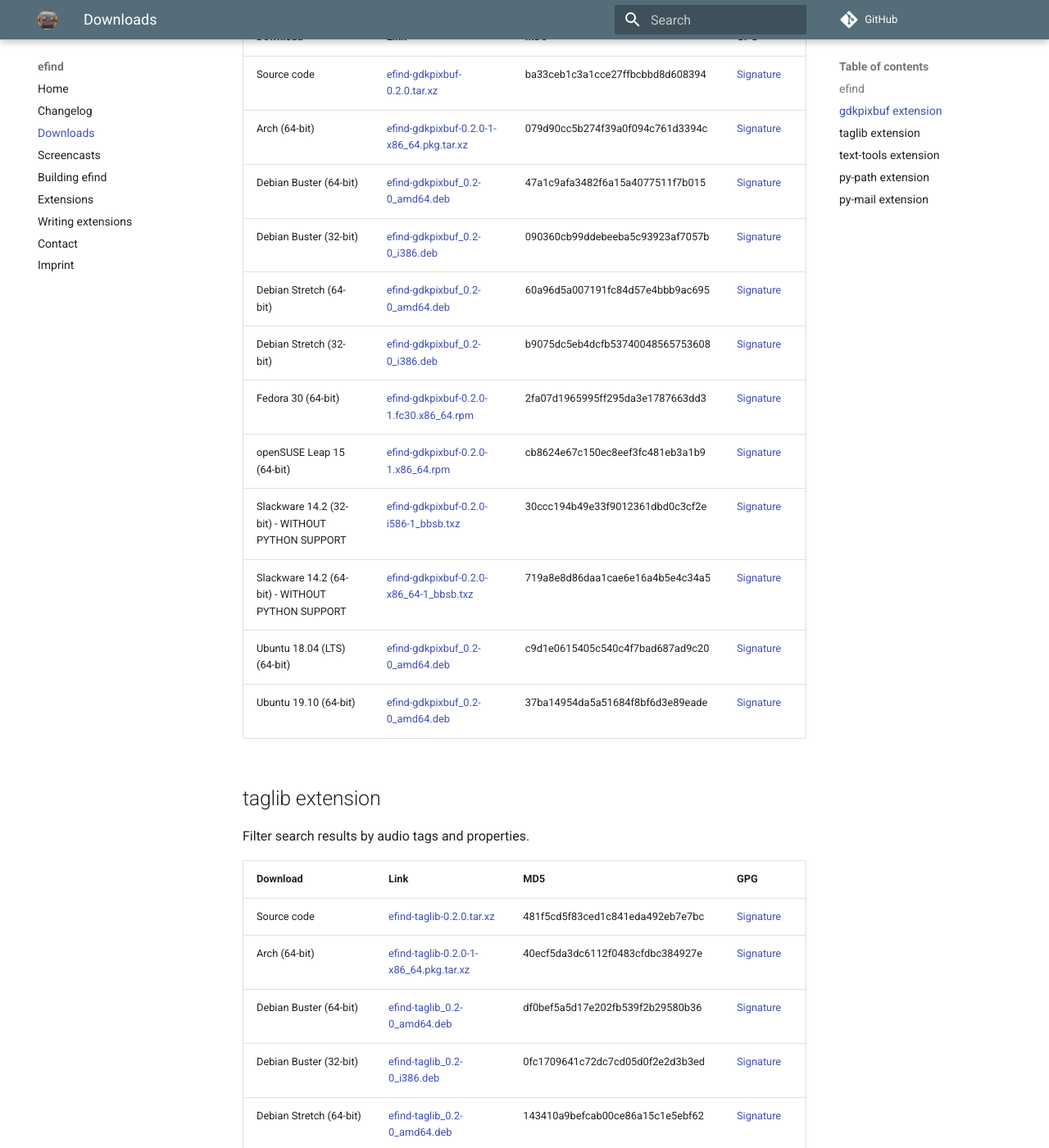
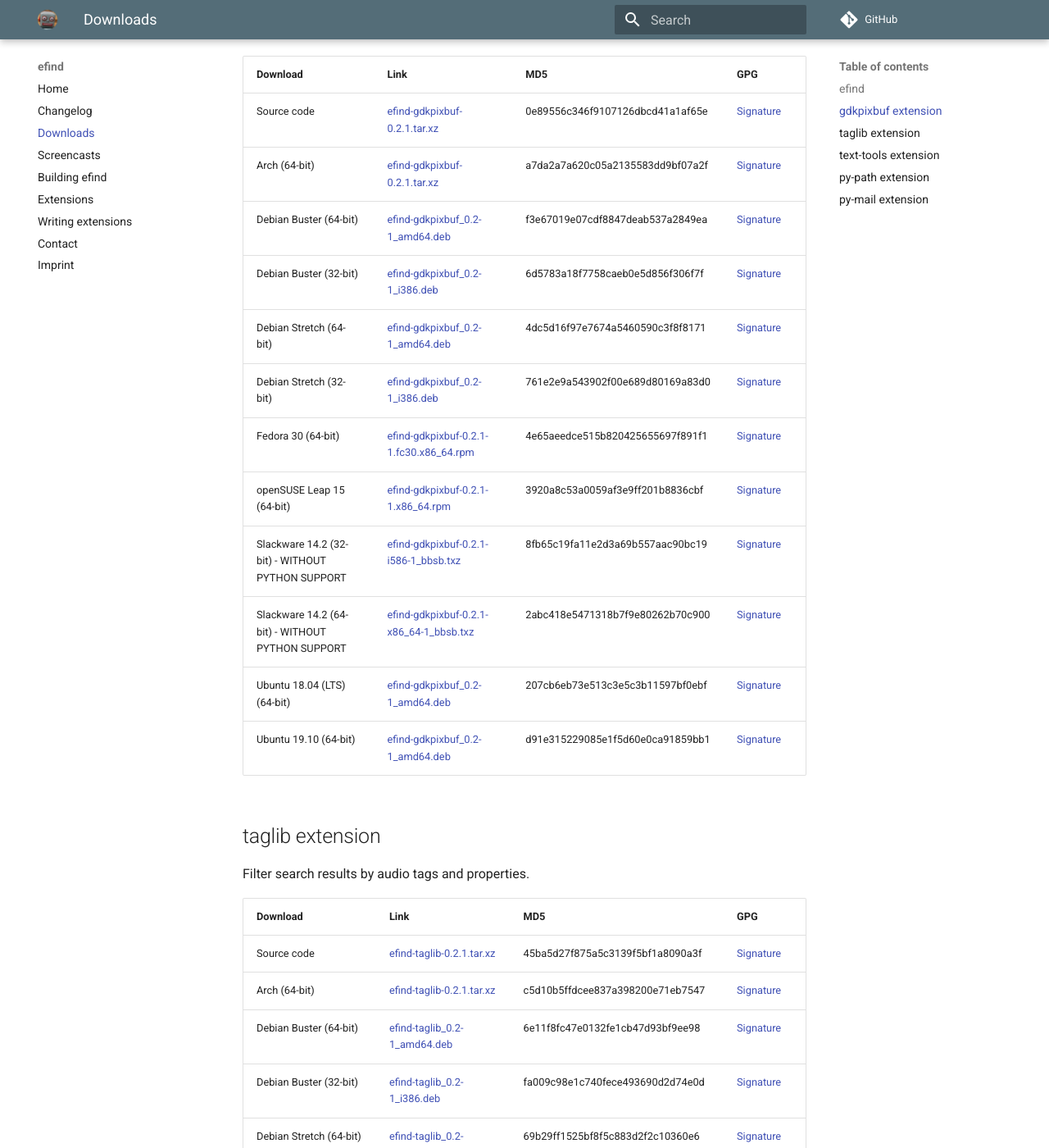
Before and after one commit to 20centaurifux/efind-website, an MkDocs documentation site: the page built from docs/downloads.md, in a window 1280 px wide and 1400 px high, scrolled down 1265 px. Shown: the whole window at 82% size. Built offline with MkDocs 1.6.1 and Material for MkDocs 9.7.7, drawn with Linux system fonts in a browser that asks for light colours; comment, search, counter and statistics services are not loaded; some of the changed text lies outside the part shown.

Commit message:
taglib & gdkpixbuf extensions v0.2.1

```diff
--- a/docs/downloads.md
+++ b/docs/downloads.md
@@ -25,18 +26,18 @@
 
 | Download | Link | MD5 | GPG |
 | :------- | :--- | :-- | :-- |
-Source code|[efind-gdkpixbuf-0.2.0.tar.xz](downloads/source/efind-gdkpixbuf-0.2.0.tar.xz)|ba33ceb1c3a1cce27ffbcbbd8d608394|[Signature](downloads/source/efind-gdkpixbuf-0.2.0.tar.xz.asc)
-Arch (64-bit)|[efind-gdkpixbuf-0.2.0-1-x86_64.pkg.tar.xz](downloads/arch/efind-gdkpixbuf-0.2.0-1-x86_64.pkg.tar.xz)|079d90cc5b274f39a0f094c761d3394c|[Signature](downloads/arch/efind-gdkpixbuf-0.2.0-1-x86_64.pkg.tar.xz.asc)
-Debian Buster (64-bit)|[efind-gdkpixbuf_0.2-0_amd64.deb](downloads/debian-10/efind-gdkpixbuf_0.2-0_amd64.deb)|47a1c9afa3482f6a15a4077511f7b015|[Signature](downloads/debian-10/efind-gdkpixbuf_0.2-0_amd64.deb.asc)
-Debian Buster (32-bit)|[efind-gdkpixbuf_0.2-0_i386.deb](downloads/debian-10/efind-gdkpixbuf_0.2-0_i386.deb)|090360cb99ddebeeba5c93923af7057b|[Signature](downloads/debian-10/efind-gdkpixbuf_0.2-0_i386.deb.asc)
-Debian Stretch (64-bit)|[efind-gdkpixbuf_0.2-0_amd64.deb](downloads/debian-9/efind-gdkpixbuf_0.2-0_amd64.deb)|60a96d5a007191fc84d57e4bbb9ac695|[Signature](downloads/debian-9/efind-gdkpixbuf_0.2-0_amd64.deb.asc)
-Debian Stretch (32-bit)|[efind-gdkpixbuf_0.2-0_i386.deb](downloads/debian-9/efind-gdkpixbuf_0.2-0_i386.deb)|b9075dc5eb4dcfb53740048565753608|[Signature](downloads/debian-9/efind-gdkpixbuf_0.2-0_i386.deb.asc)
-Fedora 30 (64-bit)|[efind-gdkpixbuf-0.2.0-1.fc30.x86_64.rpm](downloads/fedora-30/efind-gdkpixbuf-0.2.0-1.fc30.x86_64.rpm)|2fa07d1965995ff295da3e1787663dd3|[Signature](downloads/fedora-30/efind-gdkpixbuf-0.2.0-1.fc30.x86_64.rpm.asc)
-openSUSE Leap 15 (64-bit)|[efind-gdkpixbuf-0.2.0-1.x86_64.rpm](downloads/opensuse-leap/efind-gdkpixbuf-0.2.0-1.x86_64.rpm)|cb8624e67c150ec8eef3fc481eb3a1b9|[Signature](downloads/opensuse-leap/efind-gdkpixbuf-0.2.0-1.x86_64.rpm.asc)
-Slackware 14.2 (32-bit) - WITHOUT PYTHON SUPPORT|[efind-gdkpixbuf-0.2.0-i586-1_bbsb.txz](downloads/slackware-14.2/efind-gdkpixbuf-0.2.0-i586-1_bbsb.txz)|30ccc194b49e33f9012361dbd0c3cf2e|[Signature](downloads/slackware-14.2/efind-gdkpixbuf-0.2.0-i586-1_bbsb.txz.asc)
-Slackware 14.2 (64-bit) - WITHOUT PYTHON SUPPORT|[efind-gdkpixbuf-0.2.0-x86_64-1_bbsb.txz](downloads/slackware-14.2/efind-gdkpixbuf-0.2.0-x86_64-1_bbsb.txz)|719a8e8d86daa1cae6e16a4b5e4c34a5|[Signature](downloads/slackware-14.2/efind-gdkpixbuf-0.2.0-x86_64-1_bbsb.txz.asc)
-Ubuntu 18.04 (LTS) (64-bit)|[efind-gdkpixbuf_0.2-0_amd64.deb](downloads/ubuntu-18.04/efind-gdkpixbuf_0.2-0_amd64.deb)|c9d1e0615405c540c4f7bad687ad9c20|[Signature](downloads/ubuntu-18.04/efind-gdkpixbuf_0.2-0_amd64.deb.asc)
-Ubuntu 19.10 (64-bit)|[efind-gdkpixbuf_0.2-0_amd64.deb](downloads/ubuntu-19.10/efind-gdkpixbuf_0.2-0_amd64.deb)|37ba14954da5a51684f8bf6d3e89eade|[Signature](downloads/ubuntu-19.10/efind-gdkpixbuf_0.2-0_amd64.deb.asc)
+Source code|[efind-gdkpixbuf-0.2.1.tar.xz](downloads/source/efind-gdkpixbuf-0.2.1.tar.xz)|0e89556c346f9107126dbcd41a1af65e|[Signature](downloads/source/efind-gdkpixbuf-0.2.1.tar.xz.asc)
+Arch (64-bit)|[efind-gdkpixbuf-0.2.1.tar.xz](downloads/arch/efind-gdkpixbuf-0.2.1.tar.xz)|a7da2a7a620c05a2135583dd9bf07a2f|[Signature](downloads/arch/efind-gdkpixbuf-0.2.1.tar.xz.asc)
+Debian Buster (64-bit)|[efind-gdkpixbuf_0.2-1_amd64.deb](downloads/debian-10/efind-gdkpixbuf_0.2-1_amd64.deb)|f3e67019e07cdf8847deab537a2849ea|[Signature](downloads/debian-10/efind-gdkpixbuf_0.2-1_amd64.deb.asc)
+Debian Buster (32-bit)|[efind-gdkpixbuf_0.2-1_i386.deb](downloads/debian-10/efind-gdkpixbuf_0.2-1_i386.deb)|6d5783a18f7758caeb0e5d856f306f7f|[Signature](downloads/debian-10/efind-gdkpixbuf_0.2-1_i386.deb.asc)
+Debian Stretch (64-bit)|[efind-gdkpixbuf_0.2-1_amd64.deb](downloads/debian-9/efind-gdkpixbuf_0.2-1_amd64.deb)|4dc5d16f97e7674a5460590c3f8f8171|[Signature](downloads/debian-9/efind-gdkpixbuf_0.2-1_amd64.deb.asc)
+Debian Stretch (32-bit)|[efind-gdkpixbuf_0.2-1_i386.deb](downloads/debian-9/efind-gdkpixbuf_0.2-1_i386.deb)|761e2e9a543902f00e689d80169a83d0|[Signature](downloads/debian-9/efind-gdkpixbuf_0.2-1_i386.deb.asc)
+Fedora 30 (64-bit)|[efind-gdkpixbuf-0.2.1-1.fc30.x86_64.rpm](downloads/fedora-30/efind-gdkpixbuf-0.2.1-1.fc30.x86_64.rpm)|4e65aeedce515b820425655697f891f1|[Signature](downloads/fedora-30/efind-gdkpixbuf-0.2.1-1.fc30.x86_64.rpm.asc)
+openSUSE Leap 15 (64-bit)|[efind-gdkpixbuf-0.2.1-1.x86_64.rpm](downloads/opensuse-leap/efind-gdkpixbuf-0.2.1-1.x86_64.rpm)|3920a8c53a0059af3e9ff201b8836cbf|[Signature](downloads/opensuse-leap/efind-gdkpixbuf-0.2.1-1.x86_64.rpm.asc)
+Slackware 14.2 (32-bit) - WITHOUT PYTHON SUPPORT|[efind-gdkpixbuf-0.2.1-i586-1_bbsb.txz](downloads/slackware-14.2/efind-gdkpixbuf-0.2.1-i586-1_bbsb.txz)|8fb65c19fa11e2d3a69b557aac90bc19|[Signature](downloads/slackware-14.2/efind-gdkpixbuf-0.2.1-i586-1_bbsb.txz.asc)
+Slackware 14.2 (64-bit) - WITHOUT PYTHON SUPPORT|[efind-gdkpixbuf-0.2.1-x86_64-1_bbsb.txz](downloads/slackware-14.2/efind-gdkpixbuf-0.2.1-x86_64-1_bbsb.txz)|2abc418e5471318b7f9e80262b70c900|[Signature](downloads/slackware-14.2/efind-gdkpixbuf-0.2.1-x86_64-1_bbsb.txz.asc)
+Ubuntu 18.04 (LTS) (64-bit)|[efind-gdkpixbuf_0.2-1_amd64.deb](downloads/ubuntu-18.04/efind-gdkpixbuf_0.2-1_amd64.deb)|207cb6eb73e513c3e5c3b11597bf0ebf|[Signature](downloads/ubuntu-18.04/efind-gdkpixbuf_0.2-1_amd64.deb.asc)
+Ubuntu 19.10 (64-bit)|[efind-gdkpixbuf_0.2-1_amd64.deb](downloads/ubuntu-19.10/efind-gdkpixbuf_0.2-1_amd64.deb)|d91e315229085e1f5d60e0ca91859bb1|[Signature](downloads/ubuntu-19.10/efind-gdkpixbuf_0.2-1_amd64.deb.asc)
 
 ##taglib extension
 
@@ -44,18 +45,18 @@
 
 | Download | Link | MD5 | GPG |
 | :------- | :--- | :-- | :-- |
-Source code|[efind-taglib-0.2.0.tar.xz](downloads/source/efind-taglib-0.2.0.tar.xz)|481f5cd5f83ced1c841eda492eb7e7bc|[Signature](downloads/source/efind-taglib-0.2.0.tar.xz.asc)
-Arch (64-bit)|[efind-taglib-0.2.0-1-x86_64.pkg.tar.xz](downloads/arch/efind-taglib-0.2.0-1-x86_64.pkg.tar.xz)|40ecf5da3dc6112f0483cfdbc384927e|[Signature](downloads/arch/efind-taglib-0.2.0-1-x86_64.pkg.tar.xz.asc)
-Debian Buster (64-bit)|[efind-taglib_0.2-0_amd64.deb](downloads/debian-10/efind-taglib_0.2-0_amd64.deb)|df0bef5a5d17e202fb539f2b29580b36|[Signature](downloads/debian-10/efind-taglib_0.2-0_amd64.deb.asc)
-Debian Buster (32-bit)|[efind-taglib_0.2-0_i386.deb](downloads/debian-10/efind-taglib_0.2-0_i386.deb)|0fc1709641c72dc7cd05d0f2e2d3b3ed|[Signature](downloads/debian-10/efind-taglib_0.2-0_i386.deb.asc)
-Debian Stretch (64-bit)|[efind-taglib_0.2-0_amd64.deb](downloads/debian-9/efind-taglib_0.2-0_amd64.deb)|143410a9befcab00ce86a15c1e5ebf62|[Signature](downloads/debian-9/efind-taglib_0.2-0_amd64.deb.asc)
-Debian Stretch (32-bit)|[efind-taglib_0.2-0_i386.deb](downloads/debian-9/efind-taglib_0.2-0_i386.deb)|8a911cd7b3b7e3bf728ca3be10825fe4|[Signature](downloads/debian-9/efind-taglib_0.2-0_i386.deb.asc)
-Fedora 30 (64-bit)|[efind-taglib-0.2.0-1.fc30.x86_64.rpm](downloads/fedora-30/efind-taglib-0.2.0-1.fc30.x86_64.rpm)|77a2c03b752751a673ad6c9b61b1b77c|[Signature](downloads/fedora-30/efind-taglib-0.2.0-1.fc30.x86_64.rpm.asc)
-openSUSE Leap 15 (64-bit)|[efind-taglib-0.2.0-1.x86_64.rpm](downloads/opensuse-leap/efind-taglib-0.2.0-1.x86_64.rpm)|822587b912d7b24801c487e6a69f11bd|[Signature](downloads/opensuse-leap/efind-taglib-0.2.0-1.x86_64.rpm.asc)
-Slackware 14.2 (32-bit) - WITHOUT PYTHON SUPPORT|[efind-taglib-0.2.0-i586-1_bbsb.txz](downloads/slackware-14.2/efind-taglib-0.2.0-i586-1_bbsb.txz)|731ac8ac352979d77139b86267b7d136|[Signature](downloads/slackware-14.2/efind-taglib-0.2.0-i586-1_bbsb.txz.asc)
-Slackware 14.2 (64-bit) - WITHOUT PYTHON SUPPORT|[efind-taglib-0.2.0-x86_64-1_bbsb.txz](downloads/slackware-14.2/efind-taglib-0.2.0-x86_64-1_bbsb.txz)|adcc77fc10a4eef46a1f83863bb0a868|[Signature](downloads/slackware-14.2/efind-taglib-0.2.0-x86_64-1_bbsb.txz.asc)
-Ubuntu 18.04 (LTS) (64-bit)|[efind-taglib_0.2-0_amd64.deb](downloads/ubuntu-18.04/efind-taglib_0.2-0_amd64.deb)|59a93bd186c17f81415bf68bc57e41cd|[Signature](downloads/ubuntu-18.04/efind-taglib_0.2-0_amd64.deb.asc)
-Ubuntu 19.10 (64-bit)|[efind-taglib_0.2-0_amd64.deb](downloads/ubuntu-19.10/efind-taglib_0.2-0_amd64.deb)|2cba105b08c478dc5820d18c0920f159|[Signature](downloads/ubuntu-19.10/efind-taglib_0.2-0_amd64.deb.asc)
+Source code|[efind-taglib-0.2.1.tar.xz](downloads/source/efind-taglib-0.2.1.tar.xz)|45ba5d27f875a5c3139f5bf1a8090a3f|[Signature](downloads/source/efind-taglib-0.2.1.tar.xz.asc)
+Arch (64-bit)|[efind-taglib-0.2.1.tar.xz](downloads/arch/efind-taglib-0.2.1.tar.xz)|c5d10b5ffdcee837a398200e71eb7547|[Signature](downloads/arch/efind-taglib-0.2.1.tar.xz.asc)
+Debian Buster (64-bit)|[efind-taglib_0.2-1_amd64.deb](downloads/debian-10/efind-taglib_0.2-1_amd64.deb)|6e11f8fc47e0132fe1cb47d93bf9ee98|[Signature](downloads/debian-10/efind-taglib_0.2-1_amd64.deb.asc)
+Debian Buster (32-bit)|[efind-taglib_0.2-1_i386.deb](downloads/debian-10/efind-taglib_0.2-1_i386.deb)|fa009c98e1c740fece493690d2d74e0d|[Signature](downloads/debian-10/efind-taglib_0.2-1_i386.deb.asc)
+Debian Stretch (64-bit)|[efind-taglib_0.2-1_amd64.deb](downloads/debian-9/efind-taglib_0.2-1_amd64.deb)|69b29ff1525bf8f5c883d2f2c10360e6|[Signature](downloads/debian-9/efind-taglib_0.2-1_amd64.deb.asc)
+Debian Stretch (32-bit)|[efind-taglib_0.2-1_i386.deb](downloads/debian-9/efind-taglib_0.2-1_i386.deb)|134b80ca1523b72aada3abbc340f11ec|[Signature](downloads/debian-9/efind-taglib_0.2-1_i386.deb.asc)
+Fedora 30 (64-bit)|[efind-taglib-0.2.1-1.fc30.x86_64.rpm](downloads/fedora-30/efind-taglib-0.2.1-1.fc30.x86_64.rpm)|e86673fb8a147124137b4f66cdcc6c9b|[Signature](downloads/fedora-30/efind-taglib-0.2.1-1.fc30.x86_64.rpm.asc)
+openSUSE Leap 15 (64-bit)|[efind-taglib-0.2.1-1.x86_64.rpm](downloads/opensuse-leap/efind-taglib-0.2.1-1.x86_64.rpm)|5152b348d781ff52f4851fd78a45a66b|[Signature](downloads/opensuse-leap/efind-taglib-0.2.1-1.x86_64.rpm.asc)
+Slackware 14.2 (32-bit) - WITHOUT PYTHON SUPPORT|[efind-taglib-0.2.1-i586-1_bbsb.txz](downloads/slackware-14.2/efind-taglib-0.2.1-i586-1_bbsb.txz)|bc7ba2660dff92ce7b057ecc8bc343ca|[Signature](downloads/slackware-14.2/efind-taglib-0.2.1-i586-1_bbsb.txz.asc)
+Slackware 14.2 (64-bit) - WITHOUT PYTHON SUPPORT|[efind-taglib-0.2.1-x86_64-1_bbsb.txz](downloads/slackware-14.2/efind-taglib-0.2.1-x86_64-1_bbsb.txz)|f18976f068240c72a6ccc77db687d08e|[Signature](downloads/slackware-14.2/efind-taglib-0.2.1-x86_64-1_bbsb.txz.asc)
+Ubuntu 18.04 (LTS) (64-bit)|[efind-taglib_0.2-1_amd64.deb](downloads/ubuntu-18.04/efind-taglib_0.2-1_amd64.deb)|714aa49d4b761ddf735d4f905c61ce66|[Signature](downloads/ubuntu-18.04/efind-taglib_0.2-1_amd64.deb.asc)
+Ubuntu 19.10 (64-bit)|[efind-taglib_0.2-1_amd64.deb](downloads/ubuntu-19.10/efind-taglib_0.2-1_amd64.deb)|6273b1279396e015bc11d5e0d8c69861|[Signature](downloads/ubuntu-19.10/efind-taglib_0.2-1_amd64.deb.asc)
 
 ##text-tools extension
 
--- a/generate_downloads.py
+++ b/generate_downloads.py
@@ -30,7 +30,7 @@
 	elif name == "ubuntu-18.04":
 		name = "Ubuntu 18.04 (LTS)"
 
-	if "x86_64" in filename or "amd64" in filename:
+        if "x86_64" in filename or "amd64" in filename or name == "Arch":
 		name = "%s (64-bit)" % name
 	elif "armhf" in filename:
 		name = "%s (armhf)" % name
@@ -70,10 +70,10 @@
 generate_table("efind", "0.5.3")
 
 print "\n##gdkpixbuf extension\n\nFilter search results by image properties.\n"
-generate_table("efind-gdkpixbuf", "0.2.0")
+generate_table("efind-gdkpixbuf", "0.2.1")
 
 print "\n##taglib extension\n\nFilter search results by audio tags and properties.\n"
-generate_table("efind-taglib", "0.2.0")
+generate_table("efind-taglib", "0.2.1")
 
 print "\n##text-tools extension\n\nFilter text files by content.\n"
 generate_table("efind-text-tools", "0.2.0")
```
Also changed, not shown: other parts of docs/downloads.md (+1 -0 lines).
